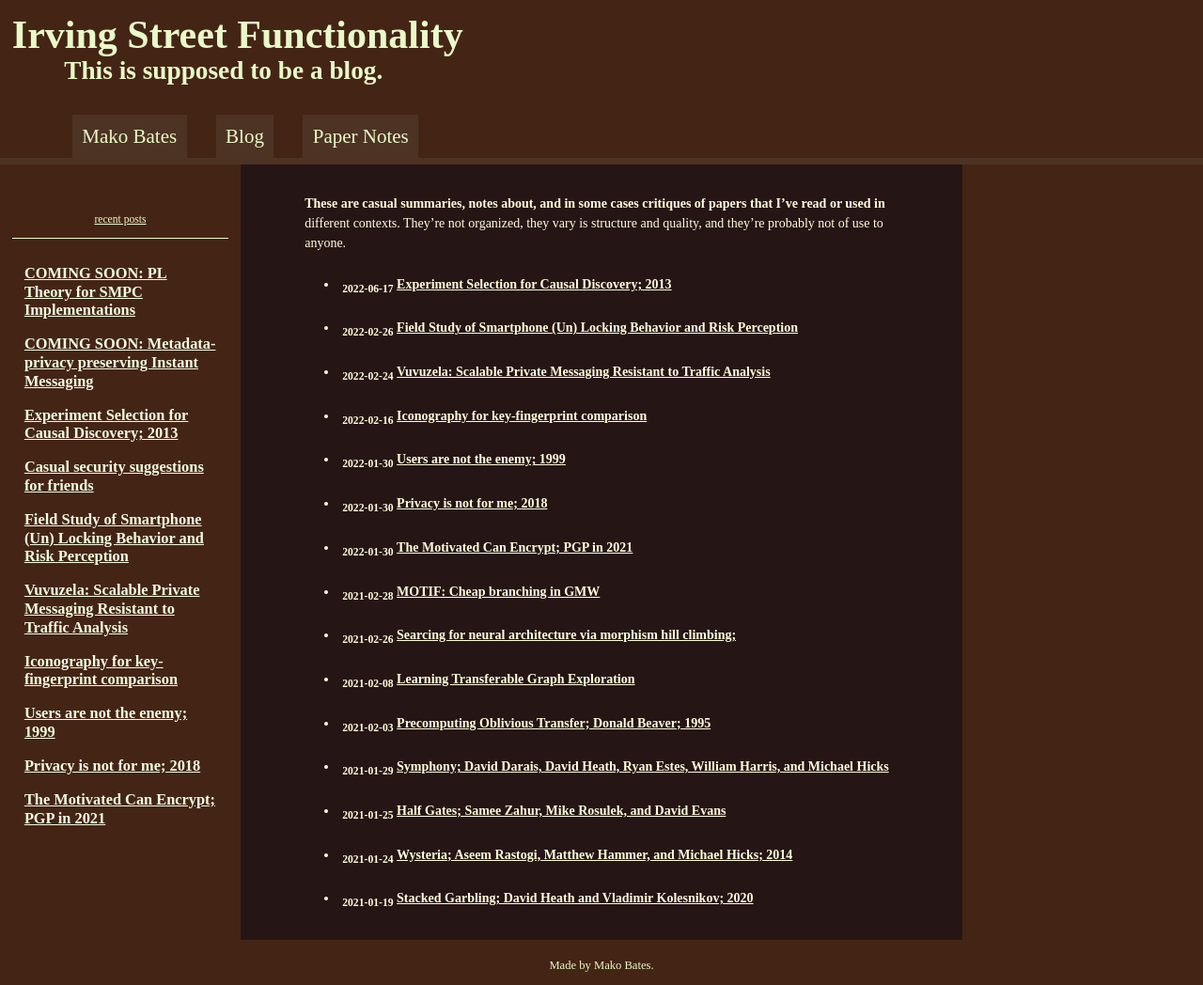
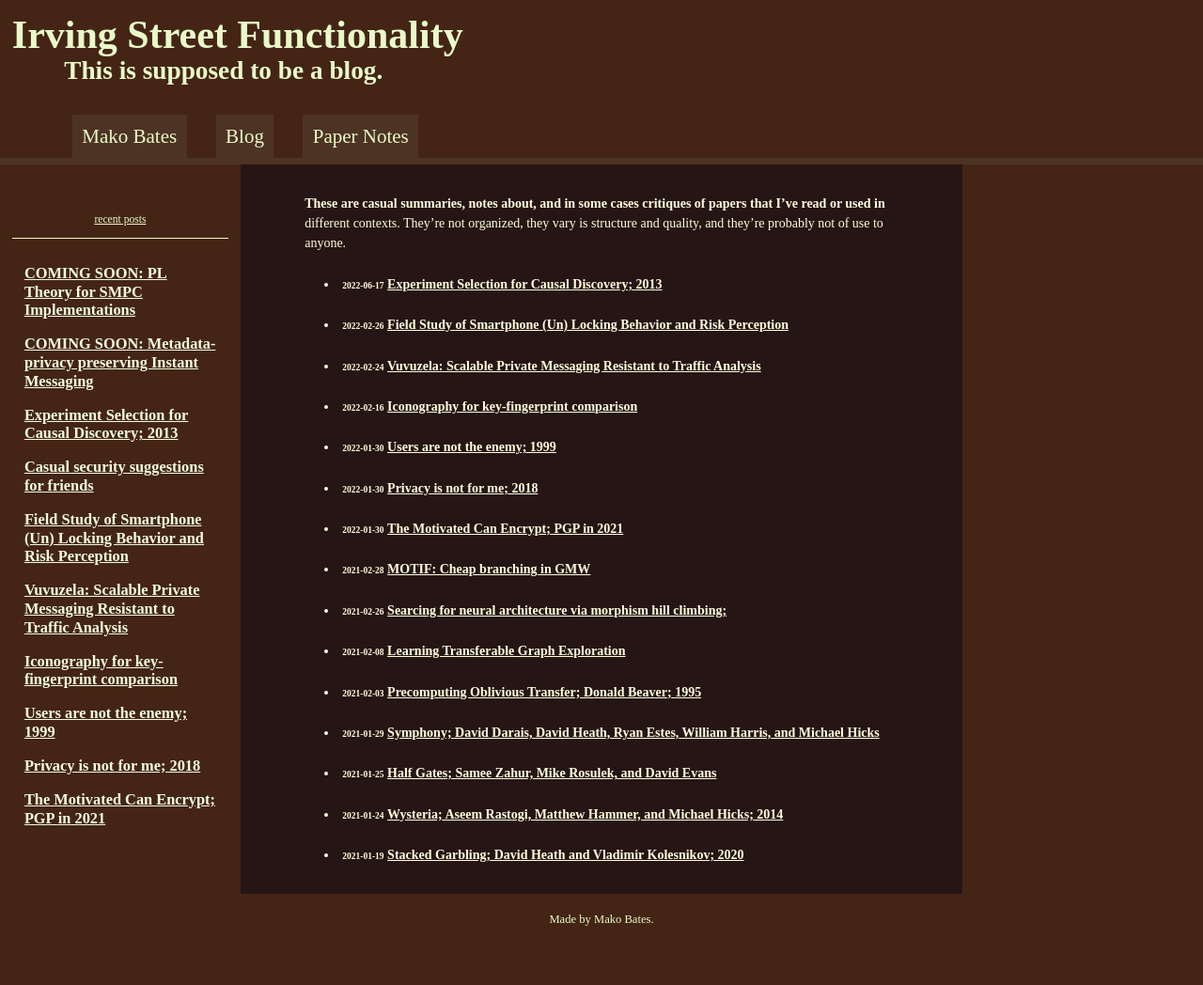
Before and after one commit to ShapeOfMatter/Mako-Bates, a Jekyll site: the page built from papers.md, in a window 1280 px wide. Shown: the whole page at 94% size. Built offline with Jekyll 4.4.1, drawn with Linux system fonts in a browser that asks for light colours; after the commit the page ends 999 px from its top, so only the background shows below that.

Commit message:
try dating paper notes.

```diff
--- a/_sass/_contents.scss
+++ b/_sass/_contents.scss
@@ -63,4 +63,9 @@
     display: inline-block;
     opacity: .5;
   }
+  .inline_small {
+    font-size: .68em;
+    position: relative;
+    top: -4%;
+  }
 }
--- a/papers.md
+++ b/papers.md
@@ -7,5 +7,5 @@ They're not organized, they vary is structure and quality, and they're probably
 
 {% assign posts = site.papers | sort: "date" | reverse %}
 {% for post in posts %}
- + <sub>{{ post.date | date: "%Y-%m-%d" }}</sub> [{{ post.title }}]({{ post.url | absolute_url }})
+ + <span class="inline_small">{{ post.date | date: "%Y-%m-%d" }}</span> [{{ post.title }}]({{ post.url | absolute_url }})
 {% endfor %}
```
